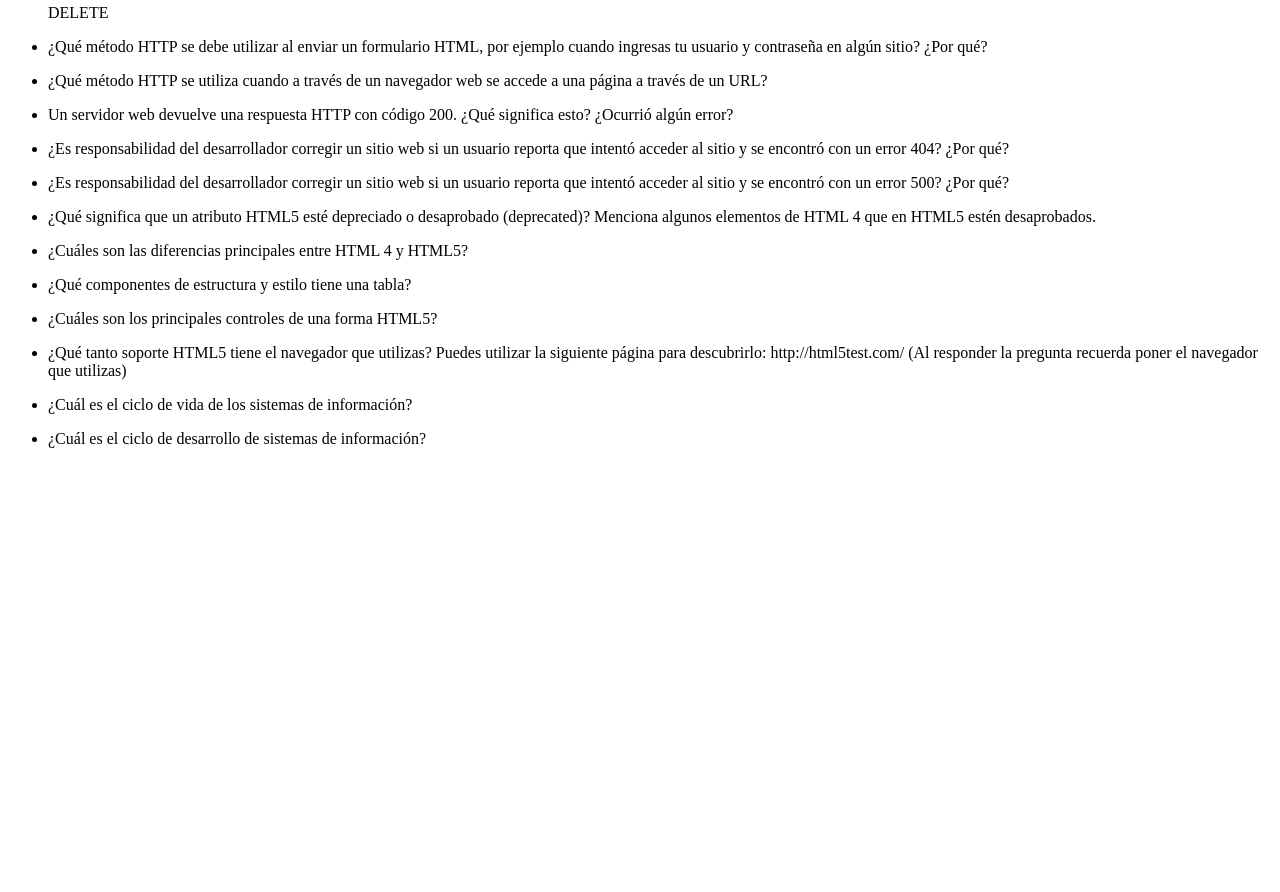
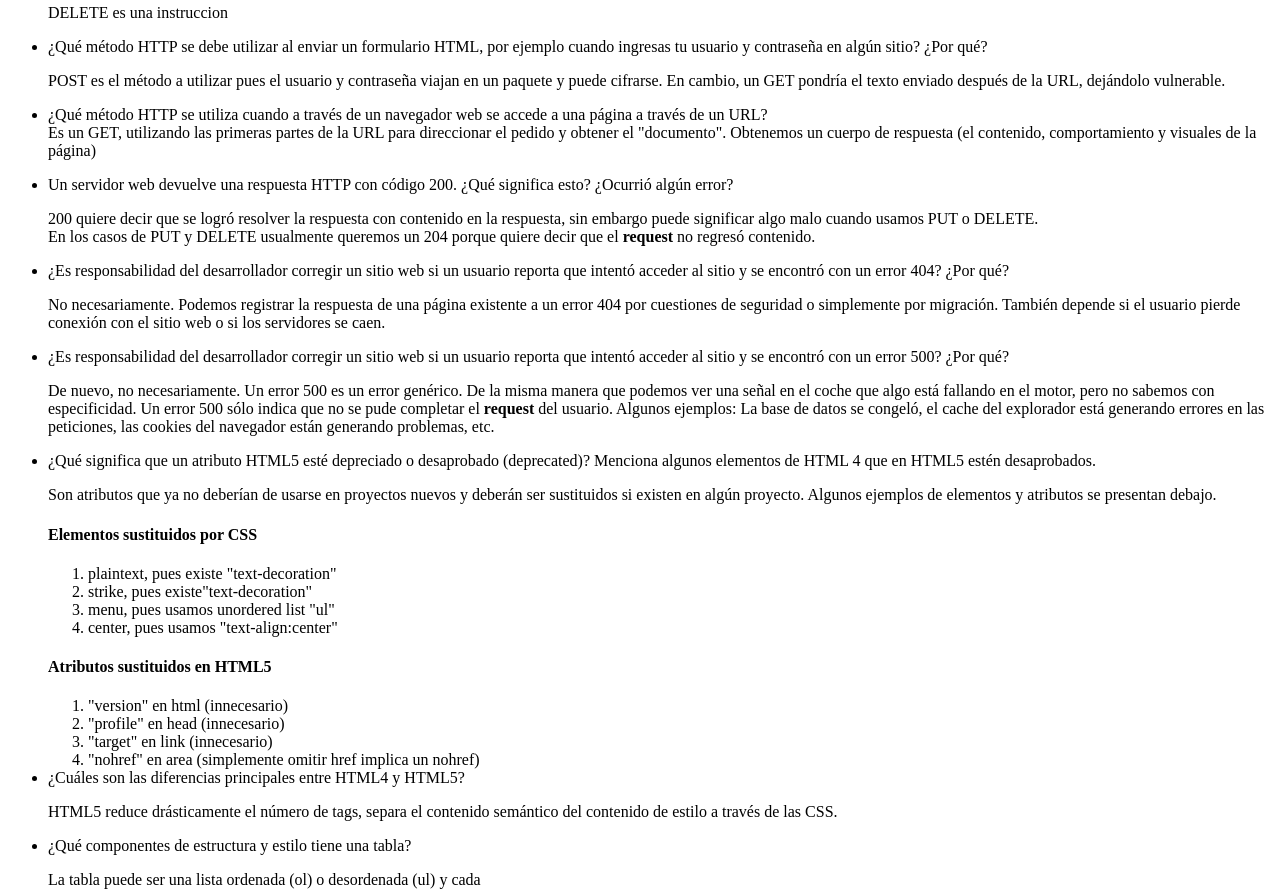
Before and after one commit to felix-rojas/felix-rojas.github.io, a plain HTML site: page index.html in a window 1280 px wide. Shown: the part 1076-1968 px from the top of the page. Before the commit the page ends 1540 px from the top, so only its background shows below. Drawn offline with Linux system fonts and the light colour scheme.

Commit message:
Almost done

```diff
--- a/index.html
+++ b/index.html
@@ -46,55 +46,114 @@
         - En algunos sitios podemos encontrar <b>query strings</b> que son
         peticiones a la página web. Al pulsar el link inferior, se abrirá una
         búsqueda en google buscando "cute dogs"<br />
-        <a href="https://www.google.com/search?q=cute+dogs">https://www.google.com/search<b>?q=cute+dogs</b></a>
+        <a href="https://www.google.com/search?q=cute+dogs"
+          >https://www.google.com/search<b>?q=cute+dogs</b></a
+        >
       </p>
       <li>
-        ¿Cuál es el propósito de los métodos HTTP: GET, HEAD, POST, PUT, PATCH, DELETE?
+        ¿Cuál es el propósito de los métodos HTTP: GET, HEAD, POST, PUT, PATCH,
+        DELETE?
       </li>
       <p>GET se utiliza para pedir datos y contienen un cuerpo de respuesta</p>
-      <p>HEAD se usa para pedir datos pero no contiene un cuerpo de respuesta</p>
-      <p>POST manda datos al servidor. Por ejemplo, al llenar una encuesta con el semantic header form. Los manda sin encriptar y puede ser texto plano, imgs, etc. POST es el único método que siempre es no idempotente, pues cambia el estado del servidor.</p>
-      <p>PUT hace lo mismo que POST pero es siempre idempotente. Llamarlo varias veces no altera el resultado ni el estdo del servidor</p>
-      <p>PATCH es un conjunto de instrucciones, que a diferencia del PUT, no se obtiene un cuerpo de respuesta</p>
-      <p>DELETE</p>
+      <p>
+        HEAD se usa para pedir datos pero no contiene un cuerpo de respuesta
+      </p>
+      <p>
+        POST manda datos al servidor. Por ejemplo, al llenar una encuesta con el
+        semantic header form. Los manda sin encriptar y puede ser texto plano,
+        imgs, etc. POST es el único método que siempre es no idempotente, pues
+        cambia el estado del servidor.
+      </p>
+      <p>
+        PUT hace lo mismo que POST pero es siempre idempotente. Llamarlo varias
+        veces no altera el resultado ni el estdo del servidor
+      </p>
+      <p>
+        PATCH es un conjunto de instrucciones, que a diferencia del PUT, no se
+        obtiene un cuerpo de respuesta
+      </p>
+      <p>DELETE es una instruccion</p>
       <li>
         ¿Qué método HTTP se debe utilizar al enviar un formulario HTML, por
         ejemplo cuando ingresas tu usuario y contraseña en algún sitio? ¿Por
-        qué?
+        qué?<br />
+        <p>
+          POST es el método a utilizar pues el usuario y contraseña viajan en un
+          paquete y puede cifrarse. En cambio, un GET pondría el texto enviado
+          después de la URL, dejándolo vulnerable.
+        </p>
       </li>
-      <p></p>
       <li>
         ¿Qué método HTTP se utiliza cuando a través de un navegador web se
-        accede a una página a través de un URL?
+        accede a una página a través de un URL?<br />
+        Es un GET, utilizando las primeras partes de la URL para direccionar el
+        pedido y obtener el "documento". Obtenemos un cuerpo de respuesta (el
+        contenido, comportamiento y visuales de la página)
       </li>
       <p></p>
       <li>
         Un servidor web devuelve una respuesta HTTP con código 200. ¿Qué
         significa esto? ¿Ocurrió algún error?
       </li>
-      <p></p>
+      <p>
+        200 quiere decir que se logró resolver la respuesta con contenido en la
+        respuesta, sin embargo puede significar algo malo cuando usamos PUT o
+        DELETE. <br />
+        En los casos de PUT y DELETE usualmente queremos un 204 porque quiere
+        decir que el <b>request</b> no regresó contenido.
+      </p>
       <li>
         ¿Es responsabilidad del desarrollador corregir un sitio web si un
         usuario reporta que intentó acceder al sitio y se encontró con un error
         404? ¿Por qué?
       </li>
-      <p></p>
+      <p>
+        No necesariamente. Podemos registrar la respuesta de una página
+        existente a un error 404 por cuestiones de seguridad o simplemente por
+        migración. También depende si el usuario pierde conexión con el sitio
+        web o si los servidores se caen.
+      </p>
       <li>
         ¿Es responsabilidad del desarrollador corregir un sitio web si un
         usuario reporta que intentó acceder al sitio y se encontró con un error
         500? ¿Por qué?
       </li>
-      <p></p>
+      <p>
+        De nuevo, no necesariamente. Un error 500 es un error genérico. De la
+        misma manera que podemos ver una señal en el coche que algo está
+        fallando en el motor, pero no sabemos con especificidad. Un error 500
+        sólo indica que no se pude completar el <b>request</b> del usuario.
+        Algunos ejemplos: La base de datos se congeló, el cache del explorador
+        está generando errores en las peticiones, las cookies del navegador
+        están generando problemas, etc.
+      </p>
       <li>
         ¿Qué significa que un atributo HTML5 esté depreciado o desaprobado
         (deprecated)? Menciona algunos elementos de HTML 4 que en HTML5 estén
         desaprobados.
       </li>
-      <p></p>
-      <li>¿Cuáles son las diferencias principales entre HTML 4 y HTML5?</li>
-      <p></p>
+      <p>
+        Son atributos que ya no deberían de usarse en proyectos nuevos y deberán
+        ser sustituidos si existen en algún proyecto. Algunos ejemplos de elementos y atributos se presentan debajo.
+      </p>
+      <h4>Elementos sustituidos por CSS</h4>
+      <ol>
+        <li>plaintext, pues existe "text-decoration"</li>
+        <li>strike, pues existe"text-decoration"</li>
+        <li>menu, pues usamos unordered list "ul"</li>
+        <li>center, pues usamos "text-align:center"</li>
+      </ol>
+      <h4>Atributos sustituidos en HTML5</h4>
+      <ol>
+        <li>"version" en html (innecesario)</li>
+        <li>"profile" en head (innecesario)</li>
+        <li>"target" en link (innecesario)</li>
+        <li>"nohref" en area (simplemente omitir href implica un nohref)</li>
+      </ol>
+      <li>¿Cuáles son las diferencias principales entre HTML4 y HTML5?</li>
+      <p>HTML5 reduce drásticamente el número de tags, separa el contenido semántico del contenido de estilo a través de las CSS.</p>
       <li>¿Qué componentes de estructura y estilo tiene una tabla?</li>
-      <p></p>
+      <p>La tabla puede ser una lista ordenada (ol) o desordenada (ul) y cada</p>
       <li>¿Cuáles son los principales controles de una forma HTML5?</li>
       <p></p>
       <li>
```
